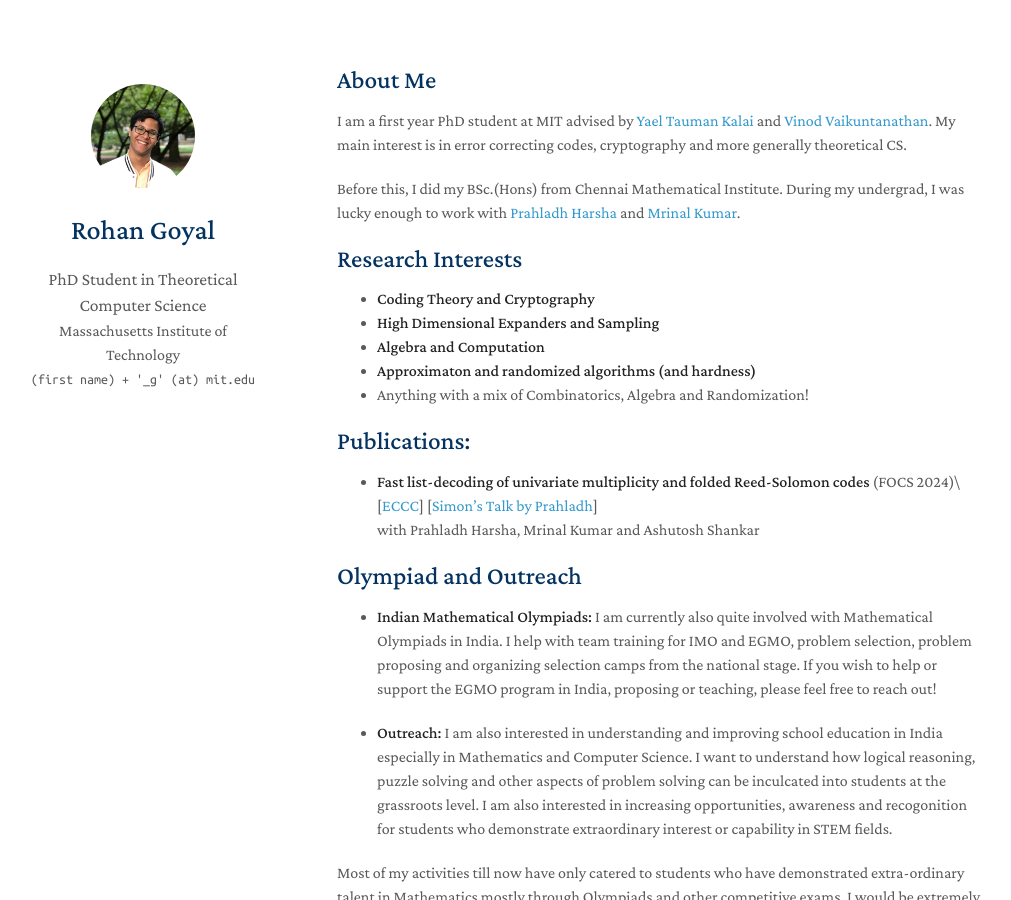
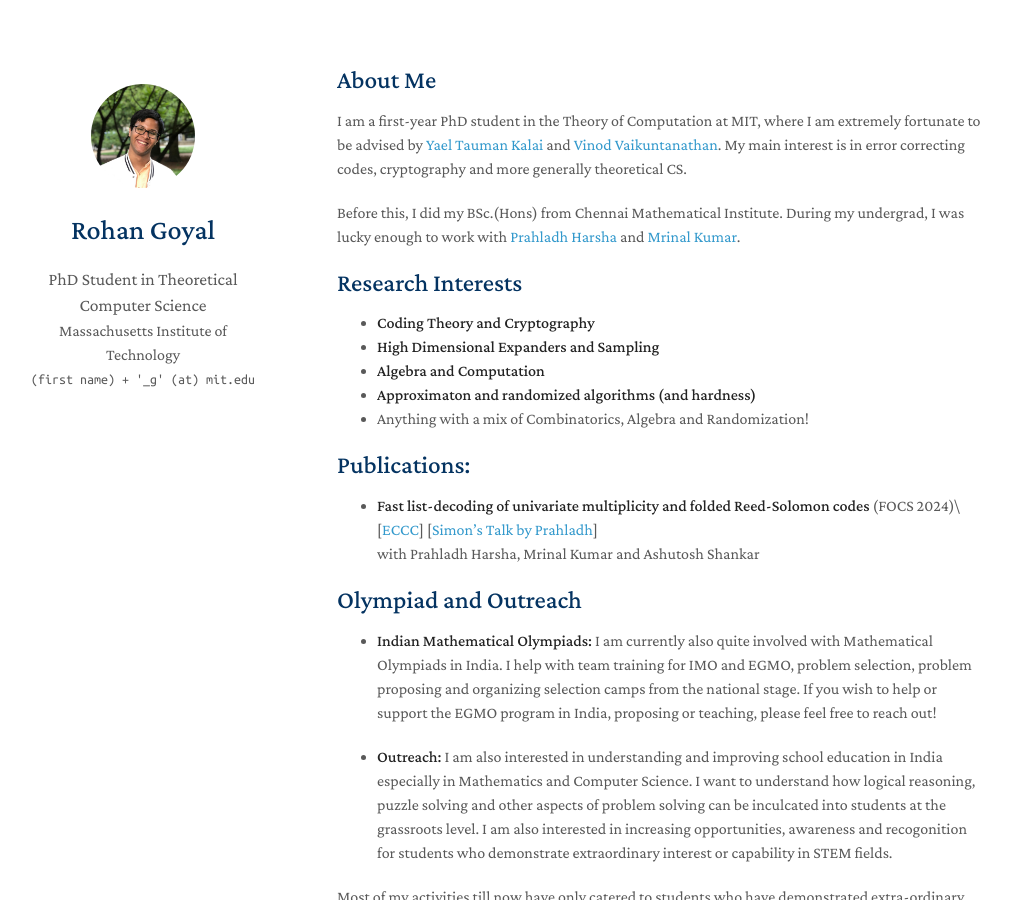
Before and after one commit to goyal-rohan/goyal-rohan.github.io, a Jekyll site: the page built from index.md, in a window 1280 px wide and 900 px high. Shown: the whole window, without its empty margins (133-1144 px from the left). Built offline with Jekyll 4.4.1, drawn with Linux system fonts in a browser that asks for light colours; nearby versions of some CDN libraries; a style sheet for code colours, icons or effects is not loaded; our own code applies the rules of GitHub Pages for plain Markdown files.

Commit message:
hyphenate

```diff
--- a/index.md
+++ b/index.md
@@ -4,7 +4,7 @@ layout: homepage
 
 ## About Me
 
-I am a first year PhD student at MIT advised by [Yael Tauman Kalai](https://www.microsoft.com/en-us/research/people/yael/) and [Vinod Vaikuntanathan](https://people.csail.mit.edu/vinodv/). My main interest is in error correcting codes, cryptography and more generally theoretical CS.
+I am a first-year PhD student in the Theory of Computation at MIT, where I am extremely fortunate to be advised by [Yael Tauman Kalai](https://www.microsoft.com/en-us/research/people/yael/) and [Vinod Vaikuntanathan](https://people.csail.mit.edu/vinodv/). My main interest is in error correcting codes, cryptography and more generally theoretical CS.
 
 Before this, I did my BSc.(Hons) from Chennai Mathematical Institute. During my undergrad, I was lucky enough to work with [Prahladh Harsha](https://www.tcs.tifr.res.in/~prahladh/) and [Mrinal Kumar](https://mrinalkr.bitbucket.io/).
 
```
